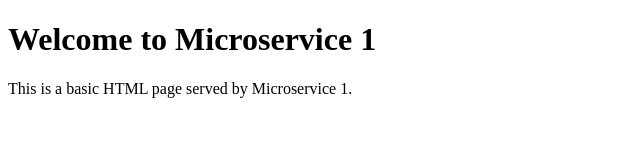
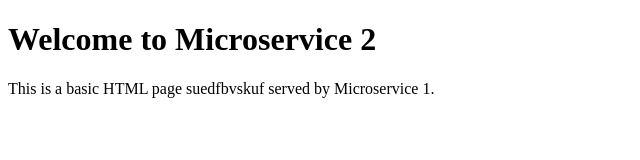
Before and after one commit to jaisun210503/finalexam, a plain HTML site: page microservice2/app/index.html in a window 1280 px wide. Shown: the whole page, without its empty margins (0-640 px from the left). Drawn offline with Linux system fonts and the light colour scheme.

Commit message:
third commitdsfjvbjugfgh

```diff
--- a/microservice2/app/index.html
+++ b/microservice2/app/index.html
@@ -6,7 +6,7 @@
     <title>Microservice 1</title>
 </head>
 <body>
-    <h1>Welcome to Microservice 1</h1>
-    <p>This is a basic HTML page served by Microservice 1.</p>
+    <h1>Welcome to Microservice 2</h1>
+    <p>This is a basic HTML page suedfbvskuf served by Microservice 1.</p>
 </body>
 </html>
```
